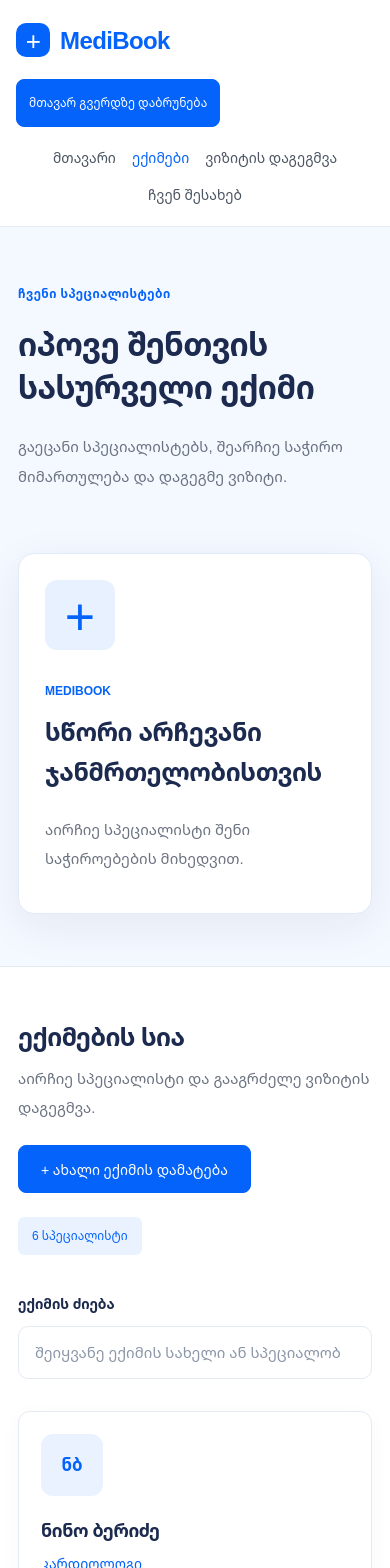
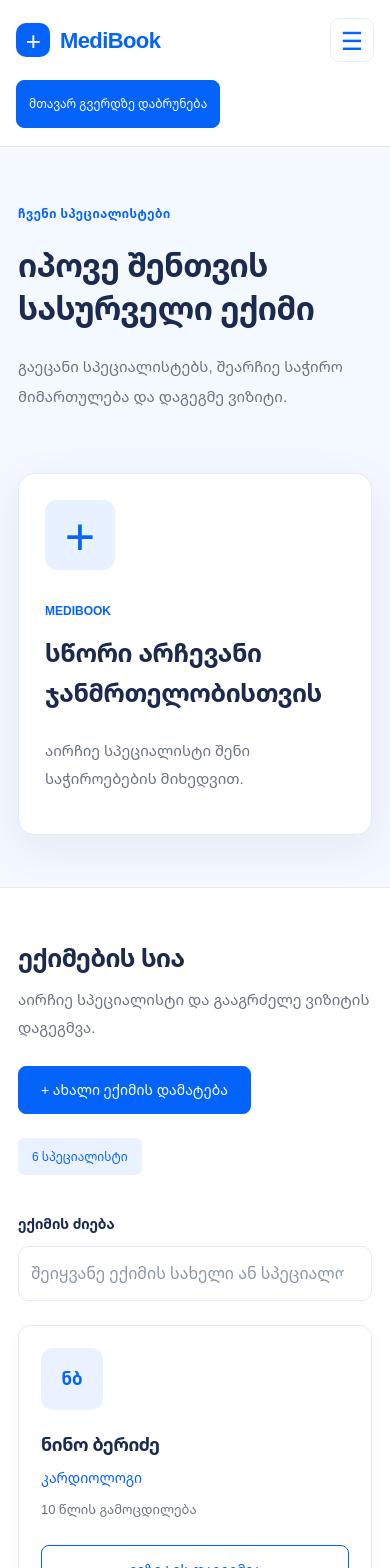
Before and after one commit to takkh19/MediBook, a React (Vite) app: page /doctors in a window 390 px wide. Shown: the top 1568 px of the page. Built offline with nearby package versions, Linux system fonts and the light colour scheme.

Commit message:
feature/responsive-design

```diff
--- a/src/App.css
+++ b/src/App.css
@@ -424,6 +424,31 @@ transition: transform 0.2s ease, opacity 0.2s ease;
   padding-inline: 12px;
 }
 
+.doctor-card-actions {
+  display: flex;
+  width: 100%;
+  gap: 10px;
+  margin-top: 12px;
+}
+
+.doctor-card-actions .button {
+  flex: 1;
+  min-width: 0;
+  padding-inline: 8px;
+}
+
+@media (max-width: 420px) {
+  .doctor-card-actions {
+    gap: 8px;
+  }
+
+  .doctor-card-actions .button {
+    padding: 10px 6px;
+    font-size: 12px;
+  }
+}
+
+
 .how-section {
   width: 100%;
   padding-inline: max(24px, calc((100% - 1200px) / 2));
@@ -749,3 +774,25 @@ textarea:focus-visible {
   border-color: #b6d1ff;
   box-shadow: 0 0 0 3px rgb(37 99 235 / 10%);
 }
+
+.doctor-search {
+  width: 100%;
+  max-width: 440px;
+}
+
+.doctor-search input {
+  min-width: 0;
+  font-size: 16px;
+}
+
+@media (max-width: 600px) {
+  .doctor-search {
+    max-width: none;
+    margin: 20px 0 24px;
+  }
+
+  .doctor-search input {
+    min-height: 50px;
+    padding: 12px;
+  }
+}
--- a/src/components/SiteHeader/SiteHeader.css
+++ b/src/components/SiteHeader/SiteHeader.css
@@ -9,7 +9,6 @@
   border-bottom: 1px solid #e8edf5;
 }
 
-/* Logo on the left */
 .site-header .brand {
   display: inline-flex;
   align-items: center;
@@ -34,7 +33,7 @@
   font-size: 26px;
 }
 
-/* Navigation centered in the header */
+/* Desktop navigation */
 .site-header .navigation {
   display: flex;
   align-items: center;
@@ -57,13 +56,17 @@
   color: #0463fa;
 }
 
-/* Action button on the right */
 .site-header .site-header-action {
   justify-self: end;
   white-space: nowrap;
 }
 
-/* Tablet layout */
+/* Hidden on desktop */
+.mobile-menu-toggle {
+  display: none;
+}
+
+/* Tablet */
 @media (max-width: 1000px) {
   .site-header {
     grid-template-columns: 1fr auto;
@@ -83,30 +86,74 @@
   }
 }
 
-/* Mobile layout */
+/* Mobile */
 @media (max-width: 600px) {
   .site-header {
-    display: flex;
-    flex-direction: column;
-    align-items: stretch;
-    gap: 18px;
-    padding: 18px 5%;
+    display: grid;
+    grid-template-columns: 1fr auto;
+    align-items: center;
+    gap: 16px;
+    padding: 16px 5%;
   }
 
   .site-header .brand {
-    align-self: flex-start;
+    grid-column: 1;
+    grid-row: 1;
+    font-size: 22px;
+  }
+
+  .mobile-menu-toggle {
+    display: flex;
+    grid-column: 2;
+    grid-row: 1;
+    align-items: center;
+    justify-content: center;
+    width: 44px;
+    height: 44px;
+    border: 1px solid #e8edf5;
+    border-radius: 10px;
+    background: #ffffff;
+    color: #0463fa;
+    font-size: 25px;
+    cursor: pointer;
+  }
+
+  .mobile-menu-toggle:focus-visible {
+    outline: 2px solid #0463fa;
+    outline-offset: 3px;
   }
 
   .site-header .navigation {
-    justify-content: center;
-    gap: 12px 16px;
+    display: none;
+    grid-column: 1 / -1;
+    grid-row: 2;
+    justify-self: stretch;
+    flex-direction: column;
+    align-items: stretch;
+    gap: 0;
+    padding: 8px 0;
+  }
+
+  .site-header .navigation.navigation-open {
+    display: flex;
   }
 
   .site-header .navigation a {
-    font-size: 14px;
+    padding: 13px 12px;
+    border-radius: 8px;
+    font-size: 15px;
+  }
+
+  .site-header .navigation a:hover,
+  .site-header .navigation a.active {
+    background: #f0f6ff;
   }
 
   .site-header .site-header-action {
-    align-self: flex-start;
+    grid-column: 1 / -1;
+    grid-row: 3;
+    justify-self: stretch;
+    text-align: center;
+    white-space: normal;
   }
 }
--- a/src/components/SiteHeader/SiteHeader.jsx
+++ b/src/components/SiteHeader/SiteHeader.jsx
@@ -1,25 +1,62 @@
 
+import { useState } from "react";
 import { Link, NavLink } from "react-router-dom";
 import "./SiteHeader.css";
 
 function SiteHeader() {
+    const [isMenuOpen, setIsMenuOpen] = useState(false);
+
+    function closeMenu() {
+        setIsMenuOpen(false);
+    }
+
     return (
         <header className="site-header">
-            <Link className="brand" to="/" aria-label="MediBook მთავარი გვერდი">
+            <Link
+                className="brand"
+                to="/"
+                aria-label="MediBook მთავარი გვერდი"
+                onClick={closeMenu}
+            >
                 <span className="brand-icon" aria-hidden="true">+</span>
                 MediBook
             </Link>
 
+            <button
+                type="button"
+                className="mobile-menu-toggle"
+                onClick={() => setIsMenuOpen(!isMenuOpen)}
+                aria-label={isMenuOpen ? "მენიუს დახურვა" : "მენიუს გახსნა"}
+                aria-expanded={isMenuOpen}
+                aria-controls="main-navigation"
+            >
+                {isMenuOpen ? "✕" : "☰"}
+            </button>
 
-            <nav className="navigation" aria-label="მთავარი ნავიგაცია">
-                <NavLink to="/" end>მთავარი</NavLink>
-                <NavLink to="/doctors">ექიმები</NavLink>
-                <NavLink to="/appointments">ვიზიტის დაგეგმვა</NavLink>
-                <NavLink to="/about">ჩვენ შესახებ</NavLink>
+            <nav
+                id="main-navigation"
+                className={`navigation ${isMenuOpen ? "navigation-open" : ""}`}
+                aria-label="მთავარი ნავიგაცია"
+            >
+                <NavLink to="/" end onClick={closeMenu}>
+                    მთავარი
+                </NavLink>
+                <NavLink to="/doctors" onClick={closeMenu}>
+                    ექიმები
+                </NavLink>
+                <NavLink to="/appointments" onClick={closeMenu}>
+                    ვიზიტის დაგეგმვა
+                </NavLink>
+                <NavLink to="/about" onClick={closeMenu}>
+                    ჩვენ შესახებ
+                </NavLink>
             </nav>
 
-
-            <Link className="button site-header-action" to="/">
+            <Link
+                className="button site-header-action"
+                to="/"
+                onClick={closeMenu}
+            >
                 მთავარ გვერდზე დაბრუნება
             </Link>
         </header>
```
